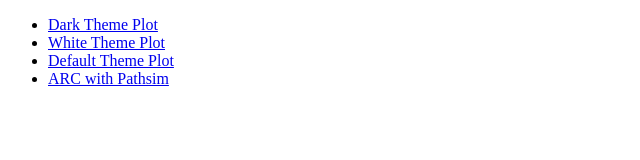
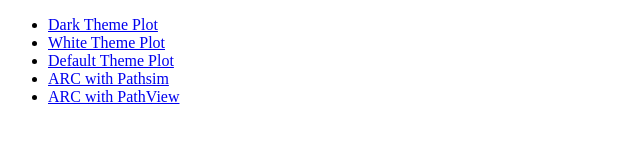
Before and after one commit to RemDelaporteMathurin/interactive-plots, a plain HTML site: page fuel_cycle/index.html in a window 1280 px wide. Shown: the whole page, without its empty margins (0-640 px from the left). Drawn offline with Linux system fonts and the light colour scheme.

Commit message:
Add link to ARC with PathView simulation

```diff
--- a/fuel_cycle/index.html
+++ b/fuel_cycle/index.html
@@ -14,6 +14,7 @@
             <li><a href="fuel_cycle_plotly_white.html">White Theme Plot</a></li>
             <li><a href="fuel_cycle_plotly.html">Default Theme Plot</a></li>
             <li><a href="arc_cycle_plot.html">ARC with Pathsim</a></li>
+            <li><a href="simulation_2025-09-09T20-08-53-538Z.html">ARC with PathView</a></li>
         </ul>
     </nav>
 </body>
```
